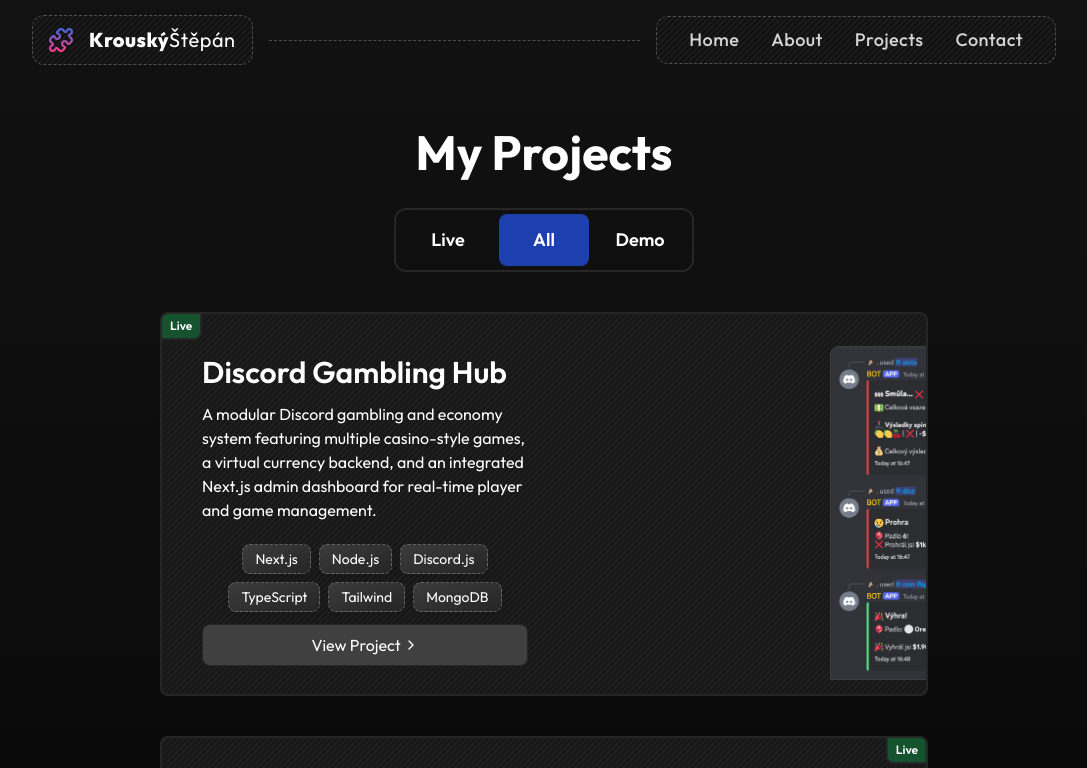
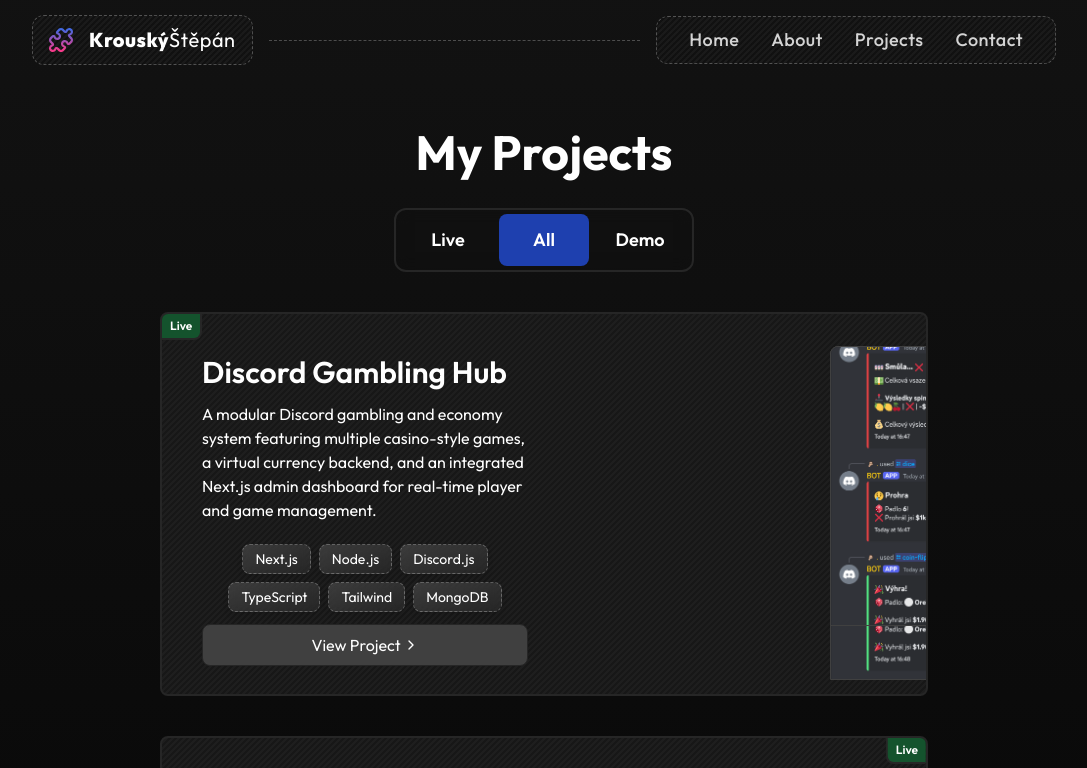
Before and after one commit to krouskystepan/portfolio, a Next.js app: page /projects in a window 1280 px wide. Shown: the top 768 px of the page, without its empty margins (96-1183 px from the left). Built offline with nearby package versions, Linux system fonts and the light colour scheme.

Commit message:
Fix project image

```diff
--- a/components/Project.tsx
+++ b/components/Project.tsx
@@ -129,6 +129,20 @@
         priority
         className={`mx-auto max-w-56 rounded-t-lg border border-neutral-700 min-[380px]:max-w-80 min-[480px]:max-w-[26rem] sm:max-w-lg md:absolute md:top-8 md:w-[28.25rem] md:shadow-2xl md:transition-all md:duration-200 ${isReversed ? 'md:-left-32 md:group-hover/container:rotate-3' : 'md:-right-32 md:group-hover/container:-rotate-3'} md:group-hover/container:scale-[102%]`}
       />
+        <div
+          className={`relative mx-auto w-full max-w-56 min-[380px]:max-w-80 min-[480px]:max-w-[26rem] sm:max-w-lg md:absolute md:top-8 md:w-[28.25rem] ${isReversed ? 'md:-left-32' : 'md:-right-32'} md:shadow-2xl md:transition-all md:duration-200 md:group-hover/container:scale-[102%] ${isReversed ? 'md:group-hover/container:rotate-3' : 'md:group-hover/container:-rotate-3'}`}
+        >
+        <div className="relative aspect-[4/5] overflow-hidden rounded-t-lg border border-neutral-700">
+          <Image
+            src={project.image}
+            alt={`Project ${project.name} image`}
+            fill
+            priority
+            sizes="(min-width: 768px) 28.25rem, 100vw"
+            className="object-cover"
+          />
+        </div>
+      </div>
     </div>
   )
 }
```
